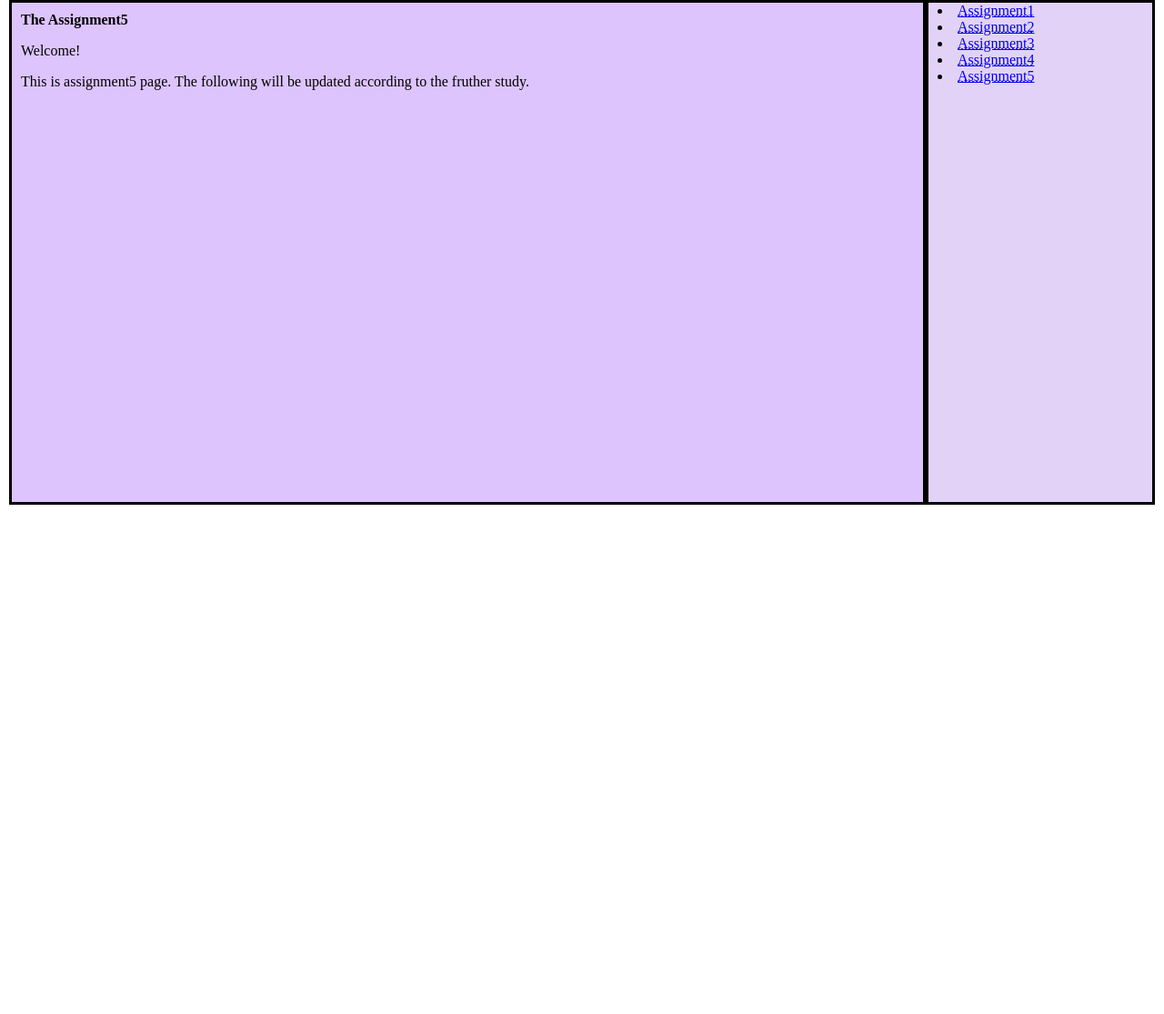
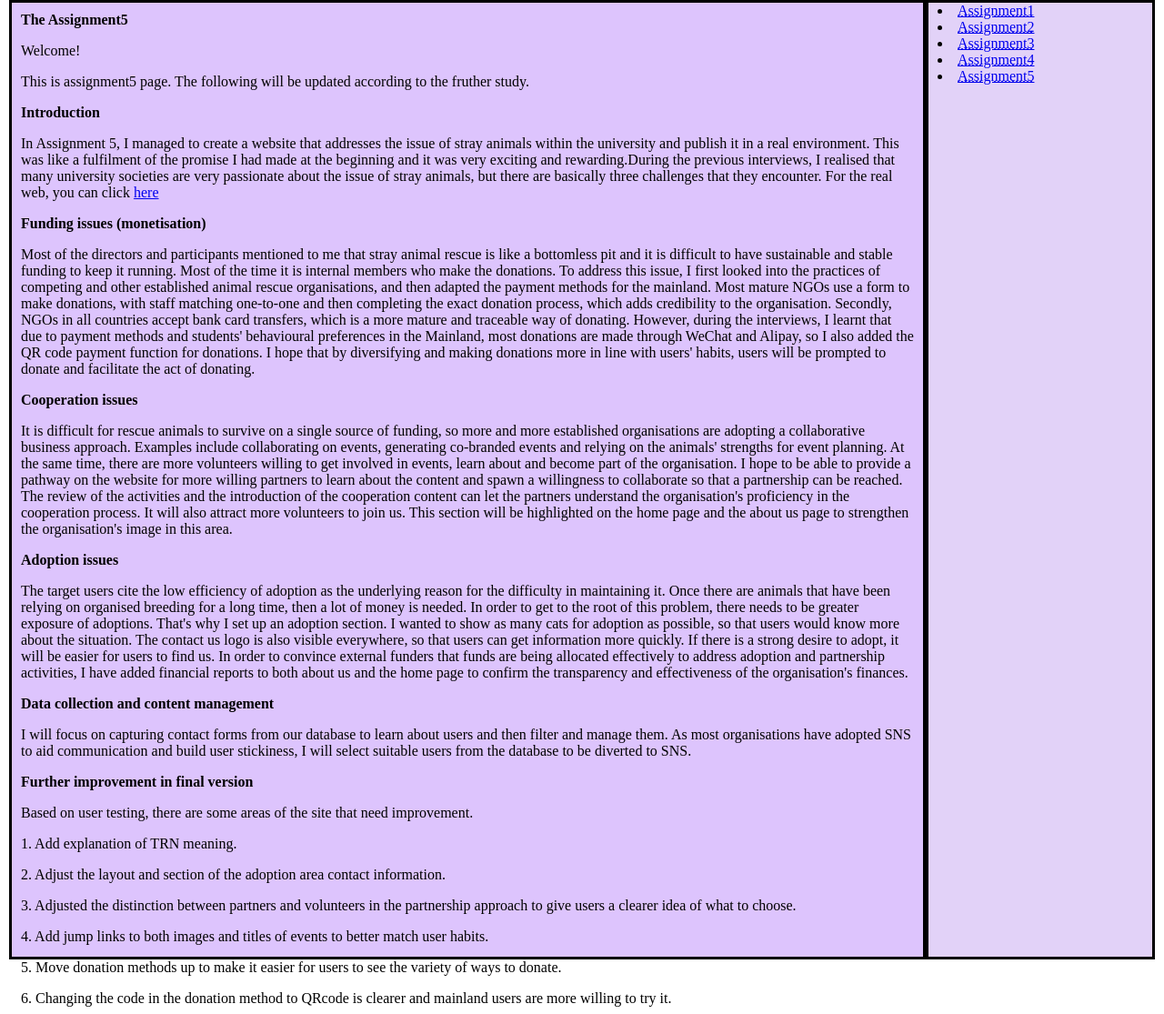
Before and after one commit to 13829259650/assignments, a plain HTML site: page fifth.html in a window 1280 px wide. Shown: the part 105-1220 px from the top of the page at 91% size. Before the commit the page ends 800 px from the top, so only its background shows below. Drawn offline with Linux system fonts and the light colour scheme.

Commit message:
update for assignment5
update for assignment5

```diff
--- a/fifth.html
+++ b/fifth.html
@@ -11,7 +11,7 @@
     margin: 10px;
     display: grid;
     grid-template-columns: 80% auto;
-    grid-template-rows: 50px 600px 50px;
+    grid-template-rows: 50px 1100px 50px;
     grid-template-areas: "header header"
                           "main aside"
                           "footer footer";
@@ -72,10 +72,39 @@
       <li><a href="https://13829259650.github.io/assignments/fifth.html">Assignment5</a></li>
     </ul>
   </nav></header>
-  <main><b>The Assignment5</b>
+  <main>
+    <b>The Assignment5</b>
     <p>Welcome! </p>
-    <p>This is assignment5 page. The following will be updated according to the fruther study.
-  </p></main>
+    <p>This is assignment5 page. The following will be updated according to the fruther study.</p>
+
+    <p><b>Introduction</b></p>
+    <p>In Assignment 5, I managed to create a website that addresses the issue of stray animals within the university and publish it in a real environment. This was like a fulfilment of the promise I had made at the beginning and it was very exciting and rewarding.During the previous interviews, I realised that many university societies are very passionate about the issue of stray animals, but there are basically three challenges that they encounter. For the real web, you can click <a href="http://leeko.pythonanywhere.com/">here</a></p>
+
+    <p><b>Funding issues (monetisation)</b></p>
+    <p>Most of the directors and participants mentioned to me that stray animal rescue is like a bottomless pit and it is difficult to have sustainable and stable funding to keep it running. Most of the time it is internal members who make the donations. To address this issue, I first looked into the practices of competing and other established animal rescue organisations, and then adapted the payment methods for the mainland. Most mature NGOs use a form to make donations, with staff matching one-to-one and then completing the exact donation process, which adds credibility to the organisation. Secondly, NGOs in all countries accept bank card transfers, which is a more mature and traceable way of donating. However, during the interviews, I learnt that due to payment methods and students' behavioural preferences in the Mainland, most donations are made through WeChat and Alipay, so I also added the QR code payment function for donations. I hope that by diversifying and making donations more in line with users' habits, users will be prompted to donate and facilitate the act of donating.</p>
+
+    <p><b>Cooperation issues</b></p>
+    <p>It is difficult for rescue animals to survive on a single source of funding, so more and more established organisations are adopting a collaborative business approach. Examples include collaborating on events, generating co-branded events and relying on the animals' strengths for event planning. At the same time, there are more volunteers willing to get involved in events, learn about and become part of the organisation. I hope to be able to provide a pathway on the website for more willing partners to learn about the content and spawn a willingness to collaborate so that a partnership can be reached. The review of the activities and the introduction of the cooperation content can let the partners understand the organisation's proficiency in the cooperation process. It will also attract more volunteers to join us. This section will be highlighted on the home page and the about us page to strengthen the organisation's image in this area.</p>
+
+    <p><b>Adoption issues</b></p>
+    <p>The target users cite the low efficiency of adoption as the underlying reason for the difficulty in maintaining it. Once there are animals that have been relying on organised breeding for a long time, then a lot of money is needed. In order to get to the root of this problem, there needs to be greater exposure of adoptions. That's why I set up an adoption section. I wanted to show as many cats for adoption as possible, so that users would know more about the situation. The contact us logo is also visible everywhere, so that users can get information more quickly. If there is a strong desire to adopt, it will be easier for users to find us. In order to convince external funders that funds are being allocated effectively to address adoption and partnership activities, I have added financial reports to both about us and the home page to confirm the transparency and effectiveness of the organisation's finances.</p>
+
+    <p><b>Data collection and content management</b></p>
+    <p>I will focus on capturing contact forms from our database to learn about users and then filter and manage them. As most organisations have adopted SNS to aid communication and build user stickiness, I will select suitable users from the database to be diverted to SNS.</p>
+
+    <p><b>Further improvement in final version</b></p>
+    <p>Based on user testing, there are some areas of the site that need improvement.</p>
+    <p>1. Add explanation of TRN meaning.</p>
+    <p>2. Adjust the layout and section of the adoption area contact information.</p>
+    <p>3. Adjusted the distinction between partners and volunteers in the partnership
+      approach to give users a clearer idea of what to choose.</p>
+    <p>4. Add jump links to both images and titles of events to better match user habits.</p>
+    <p>5. Move donation methods up to make it easier for users to see the variety of ways
+      to donate.</p>
+    <p>6. Changing the code in the donation method to QRcode is clearer and mainland
+      users are more willing to try it.</p>
+
+  </main>
 
   <aside><li class="Assignment1">
     <a href="https://13829259650.github.io/assignments/index.html" title="Links to assignment1.">
```
